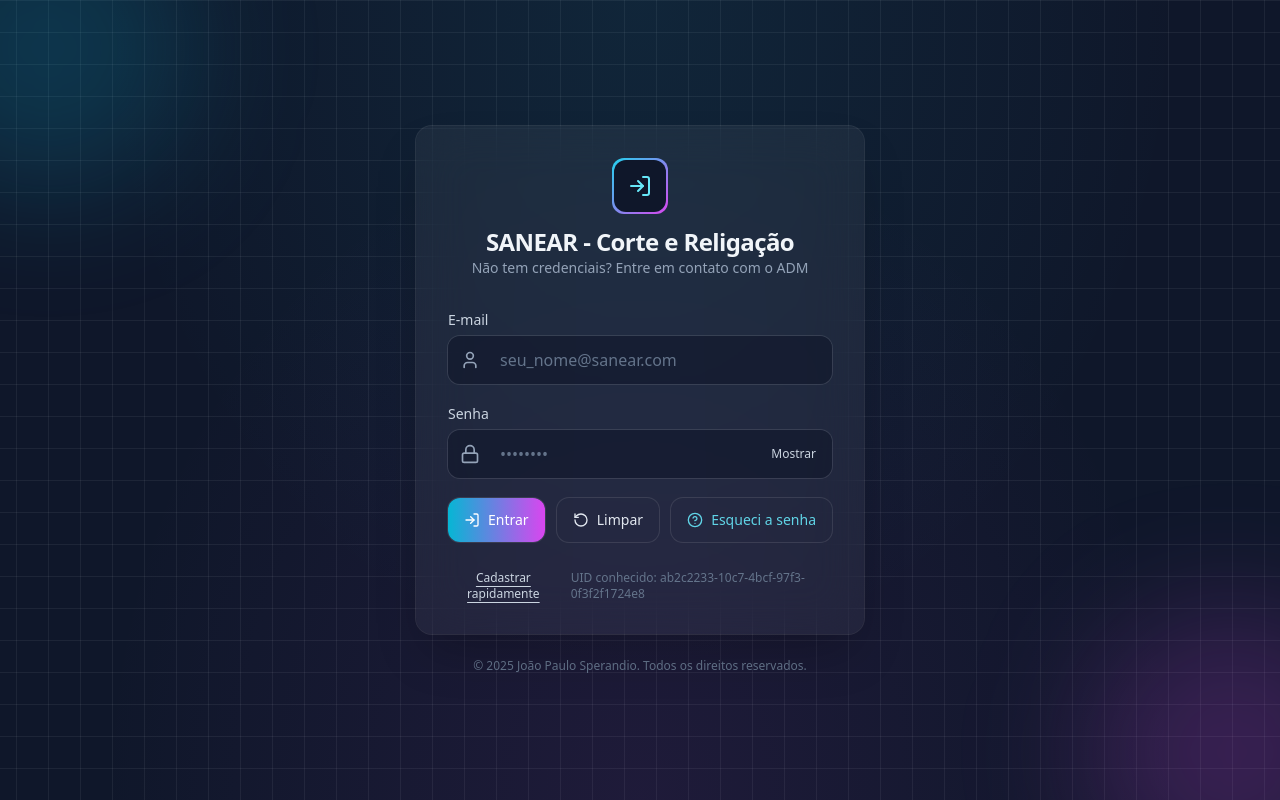
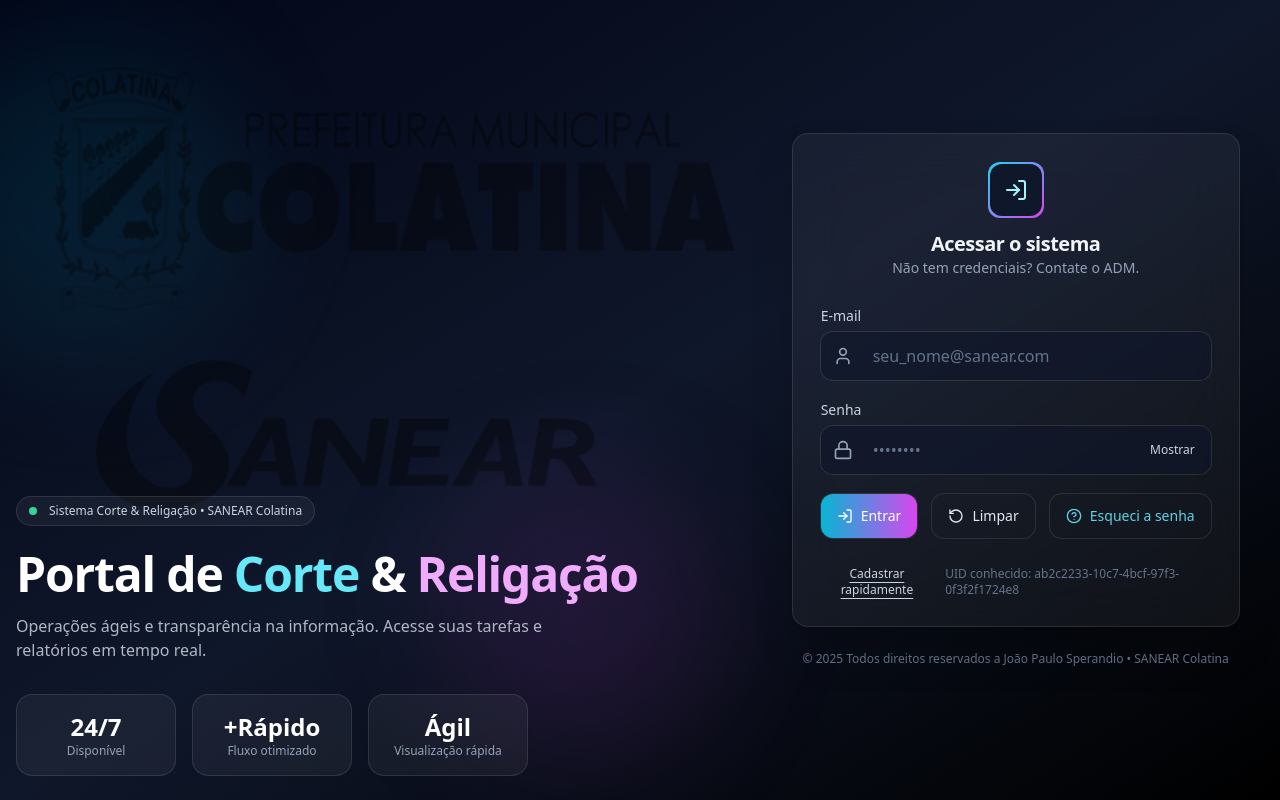
Before and after one commit to sanearplanilhas-svg/sanear-corte-religacao, a React (Vite) app: page / in a window 1280 px wide. Built offline with nearby package versions, Linux system fonts and the light colour scheme.

Commit message:
chore: ajustes no login (watermark mais escura)

```diff
--- a/src/pages/Login.tsx
+++ b/src/pages/Login.tsx
@@ -1,71 +1,168 @@
+// src/pages/Login.tsx
+import React, { useState } from "react";
+import { motion } from "framer-motion";
+import { User, Lock, LogIn, RotateCcw, HelpCircle } from "lucide-react";
+import { supabase } from "../supabaseClient";
 
-import React, { useState } from 'react'
-import { motion } from 'framer-motion'
-import { User, Lock, LogIn, RotateCcw, HelpCircle } from 'lucide-react'
-import { supabase } from '../supabaseClient'
+// Imagens (coloque em src/assets/)
+import logoColatina from "../assets/colatina.png";
+import logoSanear from "../assets/sanear1.png";
 
 export default function Login() {
-  const [email, setEmail] = useState('')
-  const [senha, setSenha] = useState('')
-  const [showPwd, setShowPwd] = useState(false)
-  const [loading, setLoading] = useState(false)
-  const [error, setError] = useState('')
-  const [msg, setMsg] = useState('')
+  const [email, setEmail] = useState("");
+  const [senha, setSenha] = useState("");
+  const [showPwd, setShowPwd] = useState(false);
+  const [loading, setLoading] = useState(false);
+  const [error, setError] = useState("");
+  const [msg, setMsg] = useState("");
 
-  const limpar = () => { setEmail(''); setSenha(''); setError(''); setMsg('') }
+  const limpar = () => {
+    setEmail("");
+    setSenha("");
+    setError("");
+    setMsg("");
+  };
 
   async function handleSubmit(e: React.FormEvent) {
-    e.preventDefault()
-    setError(''); setMsg('')
-    if (!email || !senha) { setError('Preencha e-mail e senha.'); return }
+    e.preventDefault();
+    setError("");
+    setMsg("");
+    if (!email || !senha) {
+      setError("Preencha e-mail e senha.");
+      return;
+    }
     try {
-      setLoading(true)
-      const { error } = await supabase.auth.signInWithPassword({ email, password: senha })
-      if (error) throw error
-      setMsg('Login efetuado!')
+      setLoading(true);
+      const { error } = await supabase.auth.signInWithPassword({
+        email,
+        password: senha,
+      });
+      if (error) throw error;
+      setMsg("Login efetuado!");
     } catch (err: any) {
-      setError(err.message || 'Não foi possível entrar.')
-    } finally { setLoading(false) }
+      setError(err.message || "Não foi possível entrar.");
+    } finally {
+      setLoading(false);
+    }
   }
 
   async function handleCadastroRapido() {
-    setError(''); setMsg('')
-    if (!email || !senha) { setError('Informe e-mail e senha para cadastrar.'); return }
+    setError("");
+    setMsg("");
+    if (!email || !senha) {
+      setError("Informe e-mail e senha para cadastrar.");
+      return;
+    }
     try {
-      setLoading(true)
-      const { data, error } = await supabase.auth.signUp({ email, password: senha })
-      if (error) throw error
-      setMsg('Cadastro criado! Verifique seu e-mail (se confirmado nas políticas do projeto).')
+      setLoading(true);
+      const { error } = await supabase.auth.signUp({ email, password: senha });
+      if (error) throw error;
+      setMsg("Cadastro criado! Verifique seu e-mail.");
     } catch (err: any) {
-      setError(err.message || 'Erro no cadastro.')
-    } finally { setLoading(false) }
+      setError(err.message || "Erro no cadastro.");
+    } finally {
+      setLoading(false);
+    }
   }
 
   return (
-    <div className="min-h-screen grid-bg from-slate-950 via-slate-900 to-black text-slate-100 relative overflow-hidden">
-      <div className="pointer-events-none absolute -top-24 -left-24 h-72 w-72 rounded-full bg-cyan-500/20 blur-3xl" />
-      <div className="pointer-events-none absolute -bottom-24 -right-24 h-72 w-72 rounded-full bg-fuchsia-500/20 blur-3xl" />
+    <div className="min-h-screen bg-gradient-to-br from-slate-950 via-slate-900 to-black text-slate-100">
+      {/* Grid principal */}
+      <div className="mx-auto max-w-7xl px-4">
+        <div className="grid min-h-screen grid-cols-1 gap-10 lg:grid-cols-12">
+          {/* COLUNA ESQUERDA (HERO) */}
+          <div className="relative hidden lg:col-span-7 lg:block">
+            {/* Glows sutis */}
+            <div className="pointer-events-none absolute -left-24 top-10 h-80 w-80 rounded-full bg-cyan-500/10 blur-3xl" />
+            <div className="pointer-events-none absolute right-0 bottom-10 h-72 w-72 rounded-full bg-fuchsia-500/10 blur-3xl" />
 
-      <div className="relative z-10 flex items-center justify-center min-h-screen p-4">
-        <motion.div initial={{ opacity: 0, y: 24 }} animate={{ opacity: 1, y: 0 }} transition={{ duration: 0.5 }} className="w-full max-w-md">
-          <div className="group relative rounded-2xl bg-white/5 backdrop-blur-xl p-8 shadow-2xl ring-1 ring-white/10">
-            <div className="absolute -inset-px rounded-2xl bg-gradient-to-br from-cyan-500/30 via-fuchsia-500/30 to-emerald-500/30 opacity-0 blur transition-opacity duration-500 group-hover:opacity-100" />
+            {/* Marcas d'água (mais visíveis) */}
+            <img
+              src={logoColatina}
+              alt=""
+              aria-hidden
+              className="pointer-events-none absolute left-4 select-none opacity-[0.45] grayscale brightness-50 contrast-150 mix-blend-overlay"
+              style={{
+                top: "clamp(40px, 6vh, 80px)",
+                height: "clamp(160px, 22vw, 280px)",
+              }}
+            />
+            <img
+              src={logoSanear}
+              alt=""
+              aria-hidden
+              className="pointer-events-none absolute left-6 select-none opacity-[0.50] grayscale brightness-90 contrast-150 mix-blend-overlay"
+              style={{
+                top: "clamp(220px, 30vw, 360px)", // logo abaixo do brasão
+                height: "clamp(90px, 14vw, 180px)",
+              }}
+            />
+
+            {/* Bloco de conteúdo DESCIDO para melhor leitura */}
+            <motion.div
+              initial={{ opacity: 0, y: 14 }}
+              animate={{ opacity: 1, y: 0 }}
+              transition={{ duration: 0.5 }}
+              className="relative z-10 max-w-2xl pt-[44vh] md:pt-[52vh] lg:pt-[58vh] xl:pt-[62vh]"
+            >
+              <div className="mb-6 inline-flex items-center gap-3 rounded-full border border-white/10 bg-white/5 px-3 py-1.5 text-xs text-slate-300">
+                <span className="inline-block h-2 w-2 animate-pulse rounded-full bg-emerald-400" />
+                Sistema Corte & Religação • SANEAR Colatina
+              </div>
+
+              <h1 className="text-4xl font-bold leading-tight tracking-tight text-white md:text-5xl">
+                Portal de <span className="text-cyan-300">Corte</span> &{" "}
+                <span className="text-fuchsia-300">Religação</span>
+              </h1>
+
+              <p className="mt-4 max-w-xl text-slate-300/85">
+                Operações ágeis e transparência na informação. Acesse suas tarefas e
+                relatórios em tempo real.
+              </p>
+
+              <div className="mt-8 grid max-w-lg grid-cols-3 gap-4">
+                <Feature k="24/7" s="Disponível" />
+                <Feature k="+Rápido" s="Fluxo otimizado" />
+                <Feature k="Ágil" s="Visualização rápida" />
+              </div>
+            </motion.div>
+          </div>
+
+          {/* COLUNA DIREITA (FORMULÁRIO) */}
+          <div className="relative flex items-center justify-center lg:col-span-5">
+            <motion.div
+              initial={{ opacity: 0, y: 12 }}
+              animate={{ opacity: 1, y: 0 }}
+              transition={{ duration: 0.4 }}
+              className="relative z-10 w-full max-w-md"
+            >
+              <div className="group relative overflow-hidden rounded-2xl border border-white/10 bg-white/5 p-7 shadow-2xl backdrop-blur-xl">
+                {/* Glow de borda no hover */}
+                <div className="absolute -inset-px rounded-2xl bg-gradient-to-br from-cyan-500/20 via-fuchsia-500/20 to-emerald-500/20 opacity-0 blur transition-opacity duration-500 group-hover:opacity-100" />
                 <div className="relative">
-              <div className="mb-8 text-center">
+                  <div className="mb-7 text-center">
                     <div className="mx-auto mb-3 h-14 w-14 rounded-xl bg-gradient-to-br from-cyan-400 to-fuchsia-500 p-[2px]">
-                  <div className="h-full w-full rounded-xl bg-slate-900 flex items-center justify-center">
-                    <LogIn className="h-6 w-6 text-cyan-300" />
+                      <div className="flex h-full w-full items-center justify-center rounded-xl bg-slate-900">
+                        <LogIn className="h-6 w-6 text-cyan-200" />
                       </div>
                     </div>
-                <h1 className="text-2xl font-semibold tracking-tight">SANEAR - Corte e Religação</h1>
-                <p className="text-sm text-slate-400">Não tem credenciais? Entre em contato com o ADM</p>
+                    <h2 className="text-xl font-semibold tracking-tight">
+                      Acessar o sistema
+                    </h2>
+                    <p className="text-sm text-slate-400">
+                      Não tem credenciais? Contate o ADM.
+                    </p>
                   </div>
 
                   <form onSubmit={handleSubmit} className="space-y-5">
                     <div>
-                  <label className="mb-1.5 block text-sm text-slate-300">E-mail</label>
-                  <div className="flex items-center gap-2 rounded-xl bg-slate-900/60 ring-1 ring-white/10 focus-within:ring-cyan-400/60 transition">
-                    <span className="pl-3 text-slate-400"><User className="h-5 w-5" /></span>
+                      <label className="mb-1.5 block text-sm text-slate-300">
+                        E-mail
+                      </label>
+                      <div className="flex items-center gap-2 rounded-xl bg-slate-900/60 ring-1 ring-white/10 transition focus-within:ring-cyan-400/60">
+                        <span className="pl-3 text-slate-400">
+                          <User className="h-5 w-5" />
+                        </span>
                         <input
                           type="email"
                           value={email}
@@ -78,11 +175,15 @@
                     </div>
 
                     <div>
-                  <label className="mb-1.5 block text-sm text-slate-300">Senha</label>
-                  <div className="flex items-center gap-2 rounded-xl bg-slate-900/60 ring-1 ring-white/10 focus-within:ring-fuchsia-400/60 transition">
-                    <span className="pl-3 text-slate-400"><Lock className="h-5 w-5" /></span>
+                      <label className="mb-1.5 block text-sm text-slate-300">
+                        Senha
+                      </label>
+                      <div className="flex items-center gap-2 rounded-xl bg-slate-900/60 ring-1 ring-white/10 transition focus-within:ring-fuchsia-400/60">
+                        <span className="pl-3 text-slate-400">
+                          <Lock className="h-5 w-5" />
+                        </span>
                         <input
-                      type={showPwd ? 'text' : 'password'}
+                          type={showPwd ? "text" : "password"}
                           value={senha}
                           onChange={(e) => setSenha(e.target.value)}
                           placeholder="••••••••"
@@ -92,49 +193,83 @@
                         <button
                           type="button"
                           onClick={() => setShowPwd((s) => !s)}
-                      className="mr-2 rounded-lg px-2 py-1 text-xs text-slate-300 hover:text-white hover:bg-white/5"
-                      aria-label={showPwd ? 'Ocultar senha' : 'Mostrar senha'}
+                          className="mr-2 rounded-lg px-2 py-1 text-xs text-slate-300 hover:bg-white/5 hover:text-white"
+                          aria-label={showPwd ? "Ocultar senha" : "Mostrar senha"}
                         >
-                      {showPwd ? 'Ocultar' : 'Mostrar'}
+                          {showPwd ? "Ocultar" : "Mostrar"}
                         </button>
                       </div>
                     </div>
 
                     {error && (
-                  <div className="rounded-lg bg-rose-500/10 p-3 text-sm text-rose-300 ring-1 ring-rose-500/30">{error}</div>
+                      <div className="rounded-lg bg-rose-500/10 p-3 text-sm text-rose-300 ring-1 ring-rose-500/30">
+                        {error}
+                      </div>
                     )}
                     {msg && (
-                  <div className="rounded-lg bg-emerald-500/10 p-3 text-sm text-emerald-300 ring-1 ring-emerald-500/30">{msg}</div>
+                      <div className="rounded-lg bg-emerald-500/10 p-3 text-sm text-emerald-300 ring-1 ring-emerald-500/30">
+                        {msg}
+                      </div>
                     )}
 
-                <div className="flex items-center justify-between gap-3">
-                  <button type="submit" disabled={loading} className="inline-flex items-center justify-center gap-2 rounded-xl px-4 py-3 text-sm font-medium text-white ring-1 ring-white/10 transition disabled:opacity-60 bg-gradient-to-r from-cyan-500 to-fuchsia-500 hover:from-cyan-400 hover:to-fuchsia-400">
+                    <div className="flex flex-wrap items-center justify-between gap-3">
+                      <button
+                        type="submit"
+                        disabled={loading}
+                        className="inline-flex items-center justify-center gap-2 rounded-xl bg-gradient-to-r from-cyan-500 to-fuchsia-500 px-4 py-3 text-sm font-medium text-white ring-1 ring-white/10 transition hover:from-cyan-400 hover:to-fuchsia-400 disabled:opacity-60"
+                      >
                         <LogIn className="h-4 w-4" />
-                    {loading ? 'Entrando...' : 'Entrar'}
+                        {loading ? "Entrando..." : "Entrar"}
                       </button>
 
-                  <button type="button" onClick={limpar} className="inline-flex items-center justify-center gap-2 rounded-xl px-4 py-3 text-sm font-medium text-slate-200 ring-1 ring-white/10 transition hover:bg-white/5">
+                      <button
+                        type="button"
+                        onClick={limpar}
+                        className="inline-flex items-center justify-center gap-2 rounded-xl px-4 py-3 text-sm font-medium text-slate-200 ring-1 ring-white/10 transition hover:bg-white/5"
+                      >
                         <RotateCcw className="h-4 w-4" /> Limpar
                       </button>
 
-                  <a href="#recuperar" className="inline-flex items-center justify-center gap-2 rounded-xl px-4 py-3 text-sm font-medium text-cyan-300/90 ring-1 ring-white/10 transition hover:bg-white/5 hover:text-cyan-200">
+                      <a
+                        href="#recuperar"
+                        className="inline-flex items-center justify-center gap-2 rounded-xl px-4 py-3 text-sm font-medium text-cyan-300/90 ring-1 ring-white/10 transition hover:bg-white/5 hover:text-cyan-200"
+                      >
                         <HelpCircle className="h-4 w-4" /> Esqueci a senha
                       </a>
                     </div>
 
                     <div className="flex items-center justify-between gap-3 pt-2">
-                  <button type="button" onClick={handleCadastroRapido} className="text-xs text-slate-300 hover:text-white underline underline-offset-4">Cadastrar rapidamente</button>
-                  <span className="text-xs text-slate-500">UID conhecido: ab2c2233-10c7-4bcf-97f3-0f3f2f1724e8</span>
+                      <button
+                        type="button"
+                        onClick={handleCadastroRapido}
+                        className="text-xs text-slate-300 underline underline-offset-4 hover:text-white"
+                      >
+                        Cadastrar rapidamente
+                      </button>
+                      <span className="text-xs text-slate-500">
+                        UID conhecido: ab2c2233-10c7-4bcf-97f3-0f3f2f1724e8
+                      </span>
                     </div>
                   </form>
                 </div>
               </div>
 
               <div className="mt-6 text-center text-xs text-slate-500">
-            © {new Date().getFullYear()} João Paulo Sperandio. Todos os direitos reservados.
+                © {new Date().getFullYear()} Todos direitos reservados a João Paulo Sperandio • SANEAR Colatina
               </div>
             </motion.div>
           </div>
         </div>
-  )
+      </div>
+    </div>
+  );
 }
+
+function Feature({ k, s }: { k: string; s: string }) {
+  return (
+    <div className="rounded-2xl border border-white/10 bg-white/5 p-4 text-center shadow-sm">
+      <div className="text-2xl font-semibold text-white">{k}</div>
+      <div className="text-xs text-slate-400">{s}</div>
+    </div>
+  );
+}
```
Also changed, not shown: src/assets/colatina.png (added), src/assets/sanear1.png (added). Lines whose indentation alone changed are shown as unchanged.
